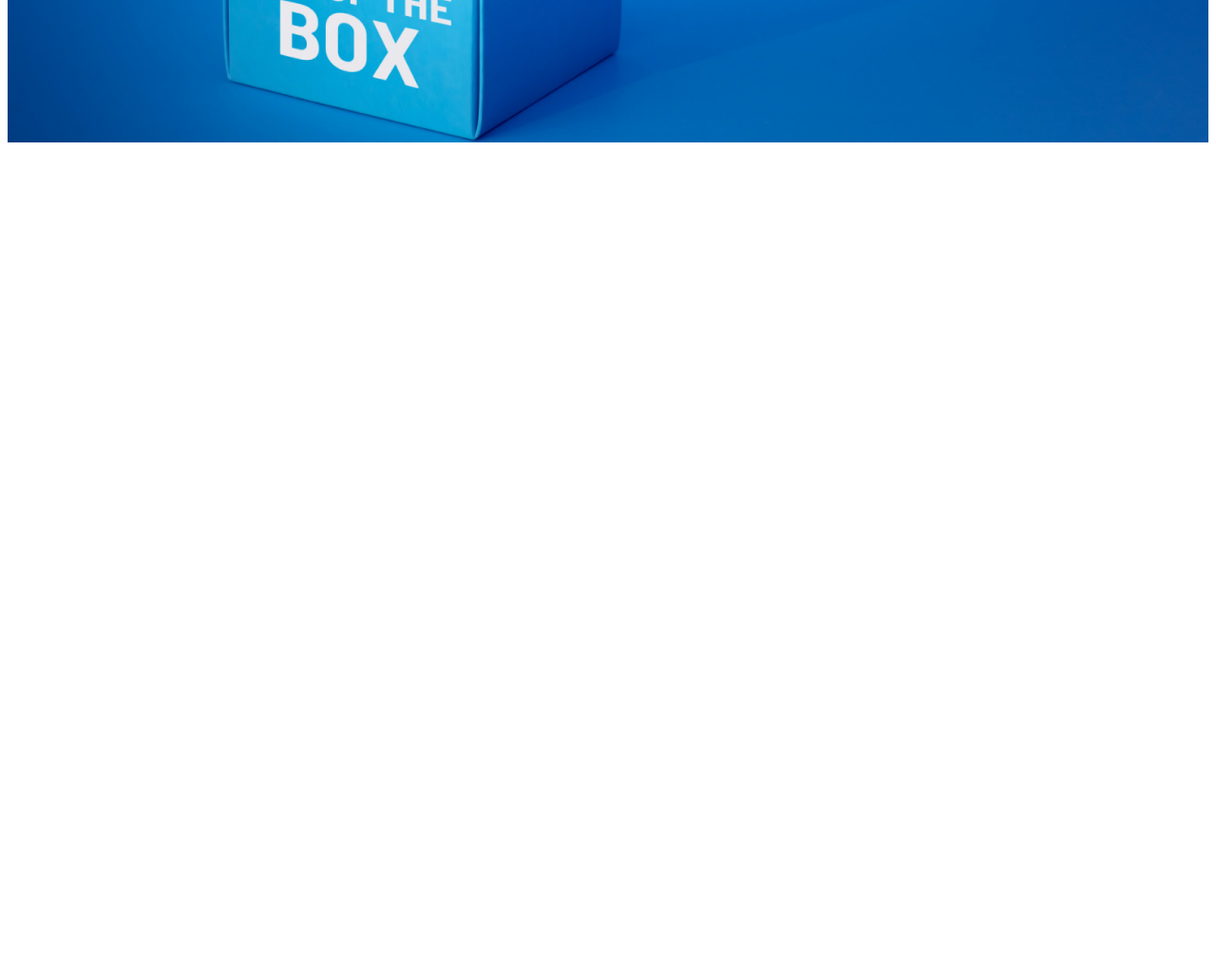
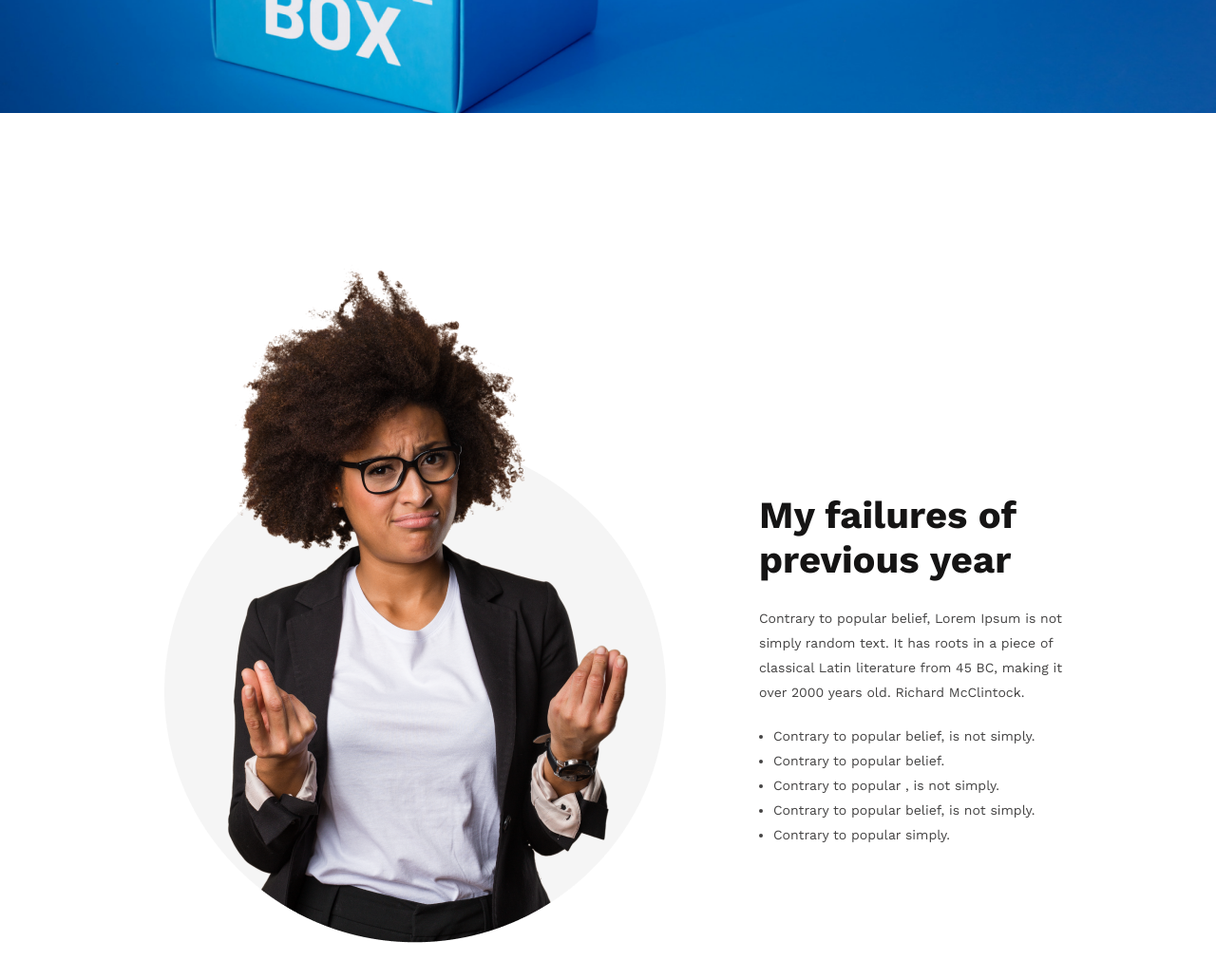
Before and after one commit to RawshanaraEity/new-me-, a plain HTML site: page index.html in a window 1280 px wide. Shown: the part 521-1552 px from the top of the page at 95% size. Before the commit the page ends 800 px from the top, so only its background shows below. Drawn offline with nearby package versions, Linux system fonts and the light colour scheme.

Commit message:
about section added

```diff
--- a/index.html
+++ b/index.html
@@ -11,11 +11,31 @@
     <header class="header">
         <div class="banner">
             <div class="banner-content">
-                <h3 class="banner-title">All Thinks Are <br> Possible If You believe</h3>
+                <h2 class="banner-title">All Thinks Are <br> Possible If You believe</h2>
                 <p class="banner-description">There are many variations of passages of Lorem Ipsum <br> available, but the majority have suffered alteration in some <br> form, by injected humour, or randomised words</p>
                 <button class="btn-primary">Contact Us</button>
             </div>
         </div>
     </header>
+    <main>
+        <section class="about">
+            <div class="image">
+                <img src="images/person.png" alt="">
+            </div>
+            <div class="about-content">
+                    <h3 class="about-title">My failures of previous year</h3>
+                    <p class="about-description">Contrary to popular belief, Lorem Ipsum is not simply random text. It has roots in a piece of classical Latin literature from 45 BC, making it over 2000 years old. Richard McClintock.</p>
+                    <div class="about-list">
+                        <ul>
+                            <li>Contrary to popular belief, is not simply.</li>
+                            <li>Contrary to popular belief.</li>
+                            <li>Contrary to popular , is not simply.</li>
+                            <li>Contrary to popular belief, is not simply.</li>
+                            <li>Contrary to popular simply.</li>
+                        </ul>
+                    </div>
+            </div>
+        </section>
+    </main>
 </body>
 </html>
--- a/styles/style.css
+++ b/styles/style.css
@@ -1,3 +1,8 @@
+* {
+    margin: 0;
+    padding: 0;
+}
+
 body {
     font-family: 'Work Sans', sans-serif;
 }
@@ -25,7 +30,7 @@ body {
 }
 
 .banner-content {
-    padding: 115px 145px 153px 670px
+    padding: 115px 145px 185px 670px
 }
 
 .banner-title {
@@ -41,3 +46,40 @@ body {
     font-weight: 400;
     margin-bottom: 30px;
 }
+
+
+
+.about {
+    display: flex;
+    justify-content: space-between;
+    padding: 150px;
+
+}
+
+.about-content {
+    margin-left: 80px;
+}
+
+.about-title {
+    color: #151414;
+    font-size: 40px;
+    font-weight: 700;
+    margin-top: 250px;
+    margin-bottom: 25px;
+}
+
+.about-description {
+    color: #444343;
+    font-size: 14px;
+    font-weight: 400;
+    line-height: 26px;
+    margin-bottom: 20px;
+}
+
+.about-list {
+    color: #444343;
+    font-size: 14px;
+    font-weight: 400;
+    line-height: 26px;
+    margin-left: 15px;
+}
```
